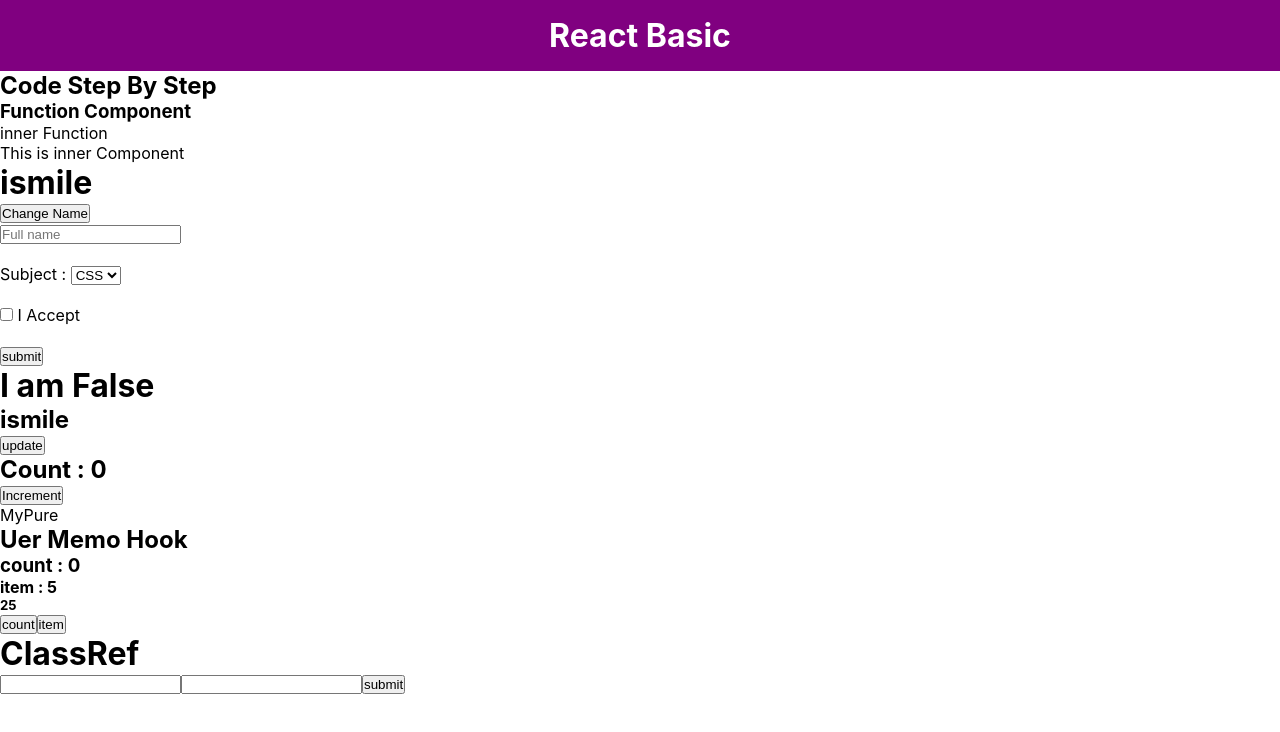
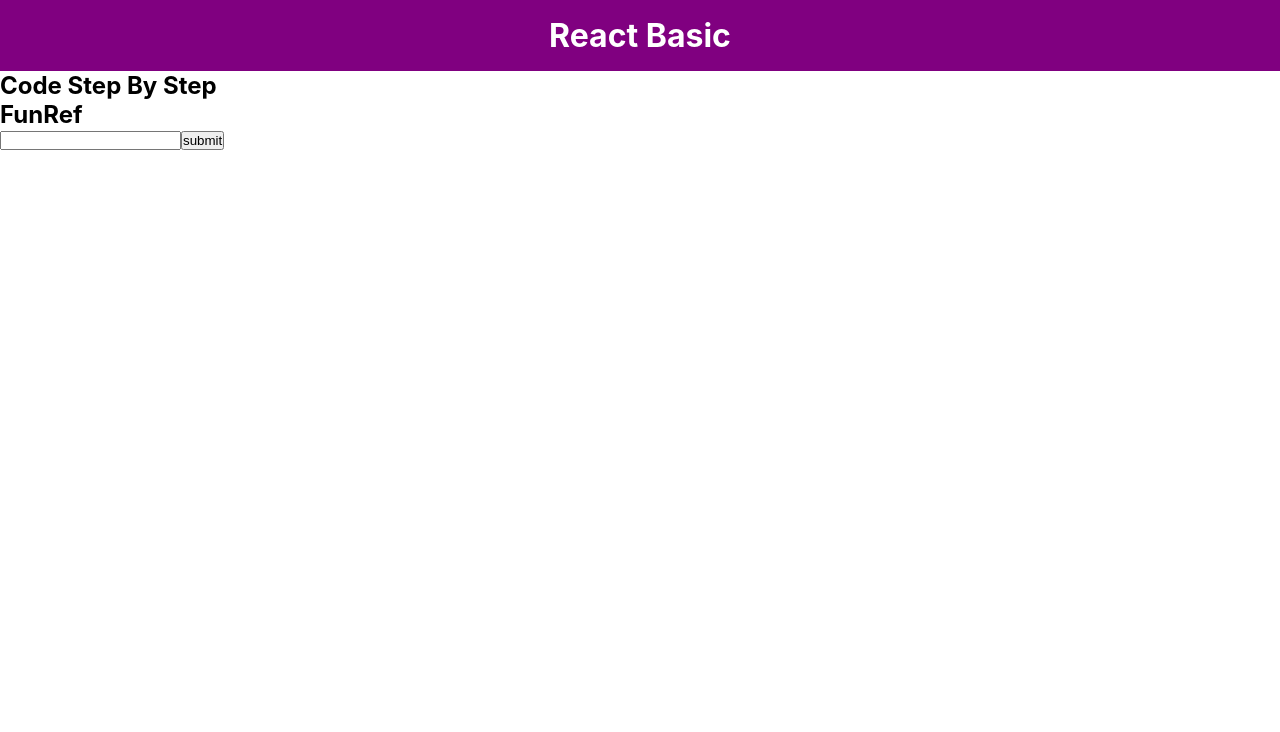
Before and after one commit to ismailsardar/react_2, a React (Create React App) app in the folder my-selfs/: page / in a window 1280 px wide. Shown: the top 732 px of the page. Built offline with nearby package versions, Linux system fonts and the light colour scheme.

Commit message:
useRef() hook in function component

```diff
--- a/my-selfs/src/components/code_stye_By_stye/MyComponent.js
+++ b/my-selfs/src/components/code_stye_By_stye/MyComponent.js
@@ -7,19 +7,21 @@ import MyClass from './myClass'
 import Props from './Props'
 import PureComponents from './pureComponent/PureComponent'
 import MyMemo from './useMemo/MyMemo'
+import FunRef from './Ref/FunRef'
 
 const MyComponent = () => {
   return (
     <div>
         <h2>Code Step By Step</h2>
-        <Function />
+        {/* <Function />
         <Props name={"Ismile"} />
         <From />
         <CondRen />
         <MyClass />
         <PureComponents />
         <MyMemo />
-        <ClassRef />
+        <ClassRef /> */}
+        <FunRef />
     </div>
   )
 }
--- /dev/null
+++ b/my-selfs/src/components/code_stye_By_stye/Ref/FunRef.js
@@ -0,0 +1,20 @@
+import React, { useRef } from 'react'
+
+const FunRef = () => {
+
+    const myRef = useRef();
+
+    const handelRef = ()=>{
+        console.log(myRef.current.value);
+    }
+
+  return (
+    <div>
+        <h2>FunRef</h2>
+        <input type="text" ref={myRef} />
+        <button onClick={handelRef} >submit</button>
+    </div>
+  )
+}
+
+export default FunRef
```
